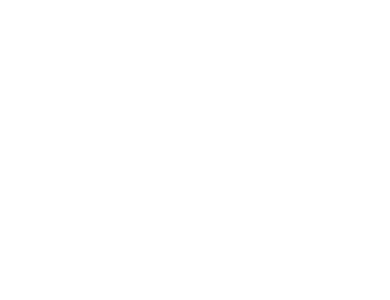
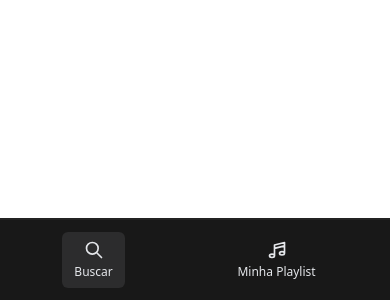
Before and after one commit to leoavelino7/avelino-music, a React (Create React App) app: page / in a window 390 px wide. Shown: the part 544-844 px from the top of the page. Built offline with nearby package versions, Linux system fonts and the light colour scheme.

Commit message:
WIP: adicionando o componente de navegação para mobile e Desktop

```diff
--- /dev/null
+++ b/src/ui/components/Navigation.tsx
@@ -0,0 +1,45 @@
+import { Link } from 'react-router-dom'
+
+interface MenuItem {
+  id: string
+  text: string
+  path: string
+  Icon: React.FC
+}
+
+interface NavigationProps {
+  title: string
+  menuItems: MenuItem[]
+  path: string
+}
+
+const Navigation: React.FC<NavigationProps> = ({ title, menuItems, path }) => (
+  <nav className="lg:max-w-xs lg:w-full lg:absolute">
+    <h3
+      className={`
+        hidden lg:block p-2 text-green-700 dark:text-green-400 my-8 mx-auto text-center font-sans font-medium tracking-tight text-2xl
+      `}
+    >
+      {title}
+    </h3>
+    <ul className="flex justify-around lg:flex-col p-3 border-t-2 border-gray-200 border-opacity-5">
+      {menuItems.map(menuItem => (
+        <li key={menuItem.id} className="rounded-md lg:mb-1">
+          <Link
+            to={menuItem.path}
+            className={`
+              flex flex-col items-center py-2 px-3 lg:flex-row lg:px-5 font-medium text-gray-200 lg:text-black dark:text-gray-200
+              rounded-md transition duration-300 ease-in-out hover:bg-green-700 hover:text-white active:bg-green-700 ${
+                menuItem.path === path && 'bg-gray-300 bg-opacity-10 lg:bg-green-700 lg:bg-opacity-40 dark:bg-gray-300 dark:bg-opacity-10'
+              }`}
+          >
+            <menuItem.Icon />
+            <span className="text-xs mt-1 lg:ml-5 lg:mt-0 lg:text-base">{menuItem.text}</span>
+          </Link>
+        </li>
+      ))}
+    </ul>
+  </nav>
+)
+
+export default Navigation
--- a/src/ui/pages/Home.tsx
+++ b/src/ui/pages/Home.tsx
@@ -1,10 +1,36 @@
+// Components
+import Navigation from '../components/Navigation'
+
+// Icons
+import SearchIcon from '../components/icons/SearchIcon'
+import MusicIcon from '../components/icons/MusicIcon'
+
+const menuItems = [
+  {
+    id: '1',
+    text: 'Buscar',
+    path: '/',
+    Icon: SearchIcon
+  },
+  {
+    id: '2',
+    text: 'Minha Playlist',
+    path: '/playlist',
+    Icon: MusicIcon
+  }
+]
+
 const Home: React.FC = () => (
   <div className="flex flex-col h-screen justify-between">
     <div className="grid grid-rows-3 grid-cols-12 flex-grow">
-      <header className="col-span-2 lg:col-span-3 row-span-3 hidden lg:flex relative  bg-gray-50 dark:bg-black" />
+      <header className="col-span-2 lg:col-span-3 row-span-3 hidden lg:flex relative  bg-gray-50 dark:bg-black">
+        <Navigation title="Avelino Music" menuItems={menuItems} path="/" />
+      </header>
       <div className="col-span-12 lg:col-span-9 row-span-3 px-3 lg:px-5 bg-white lg:bg-gray-200 dark:bg-black lg:dark:bg-customBlack" />
     </div>
-    <div className="fixed bottom-0 w-full bg-customBlack" />
+    <div className="fixed bottom-0 w-full bg-customBlack">
+      <Navigation title="Avelino Music" menuItems={menuItems} path="/" />
+    </div>
   </div>
 )
 
```
Also changed, not shown: .eslintrc.json.
